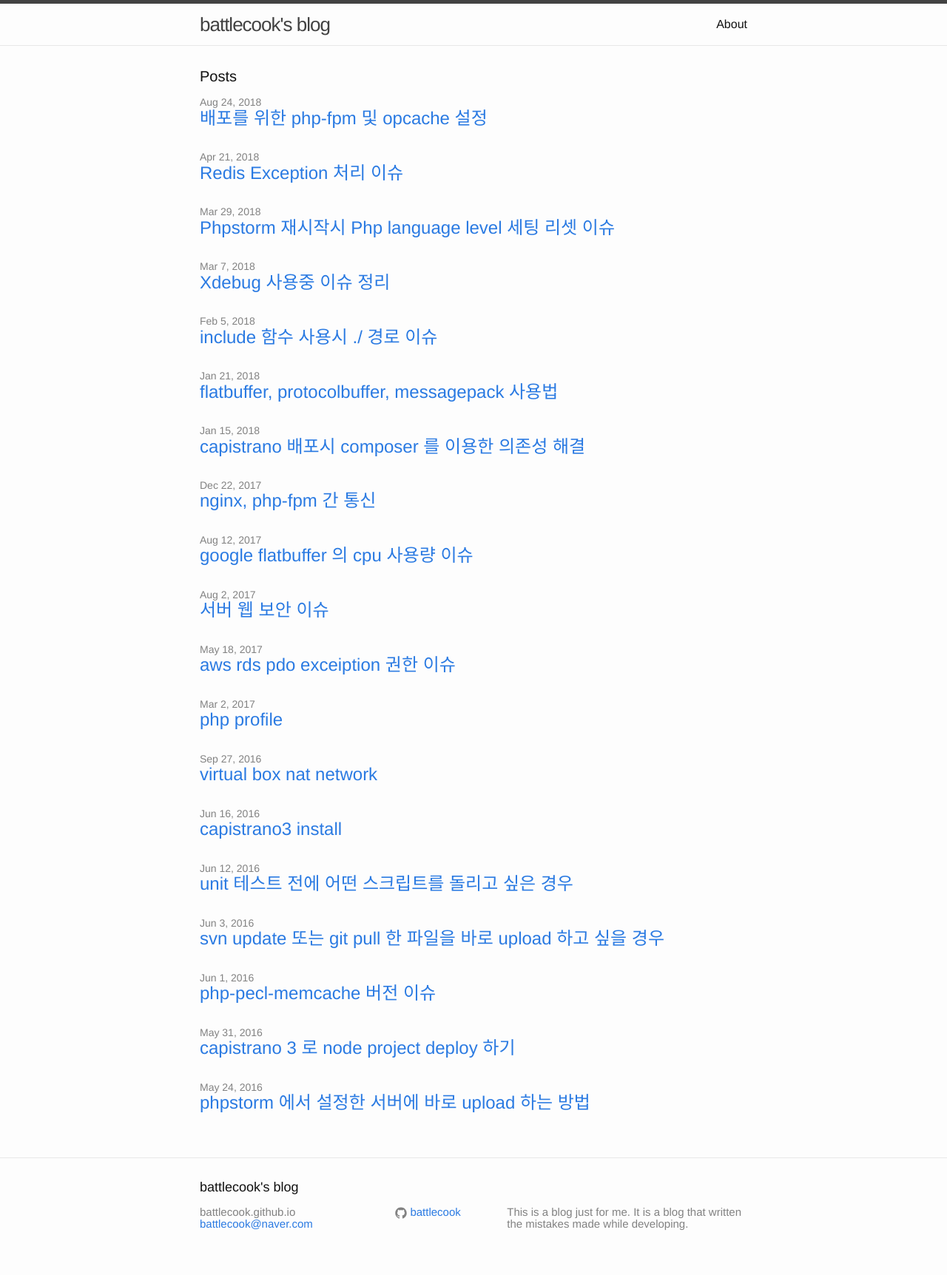
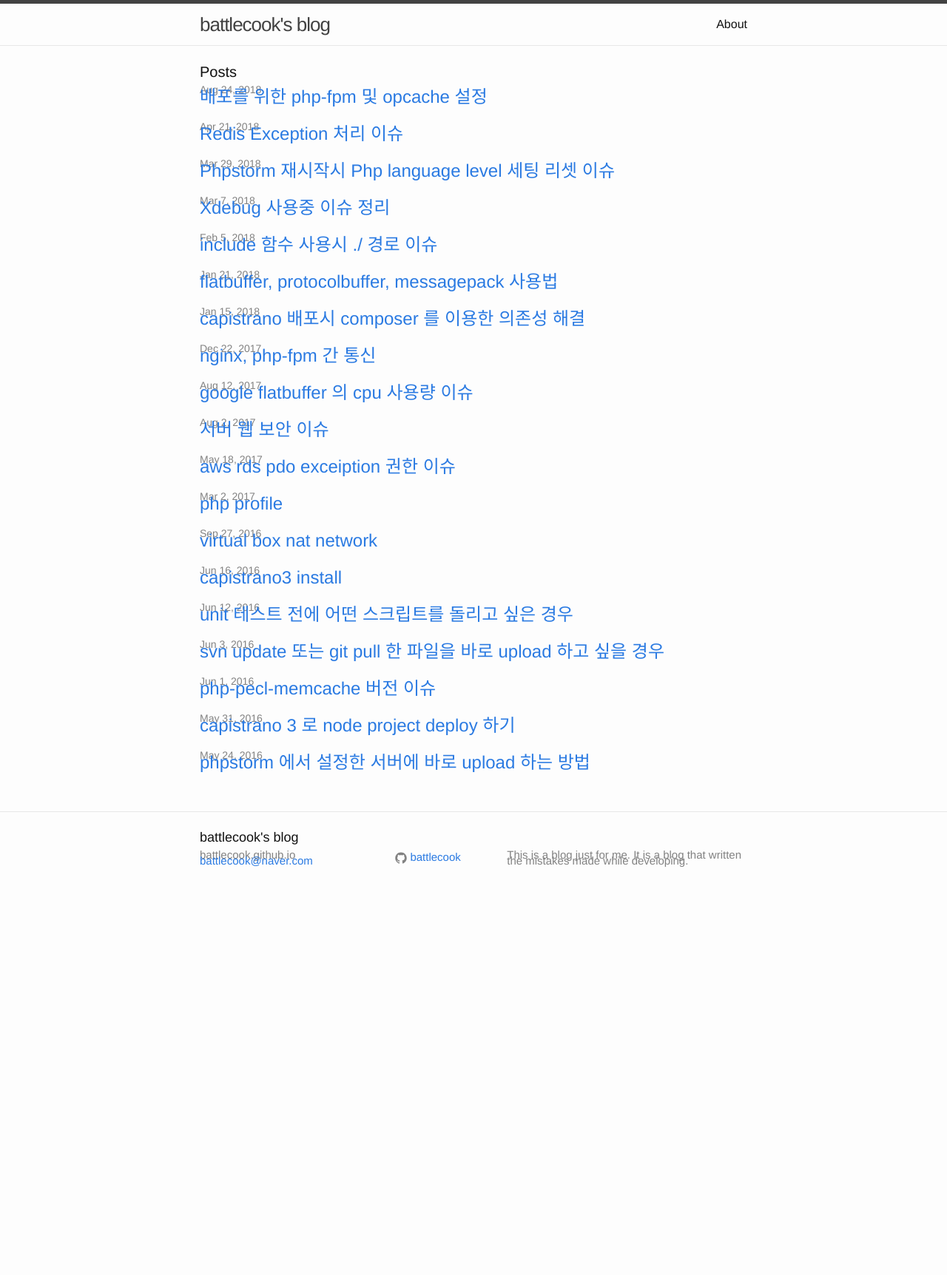
Before and after one commit to battlecook/battlecook.github.io, a Jekyll site: the page built from index.html, in a window 1280 px wide. Shown: the whole page at 74% size. Built offline with Jekyll 4.4.1, drawn with Linux system fonts in a browser that asks for light colours; after the commit the page ends 1228 px from its top, so only the background shows below that.

Commit message:
줄간격 수정

```diff
--- a/css/main.scss
+++ b/css/main.scss
@@ -10,7 +10,7 @@ $base-font-family: "Helvetica Neue", Helvetica, Arial, sans-serif;
 $base-font-size:   16px;
 $base-font-weight: 400;
 $small-font-size:  $base-font-size * 0.875;
-$base-line-height: 1.1;
+$base-line-height: 0.5;
 
 $spacing-unit:     30px;
 
```
